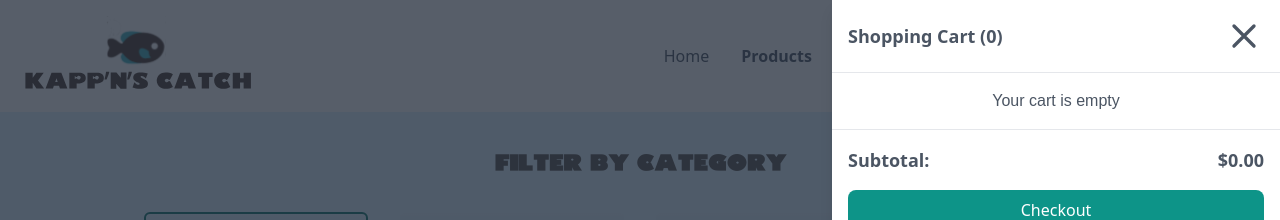
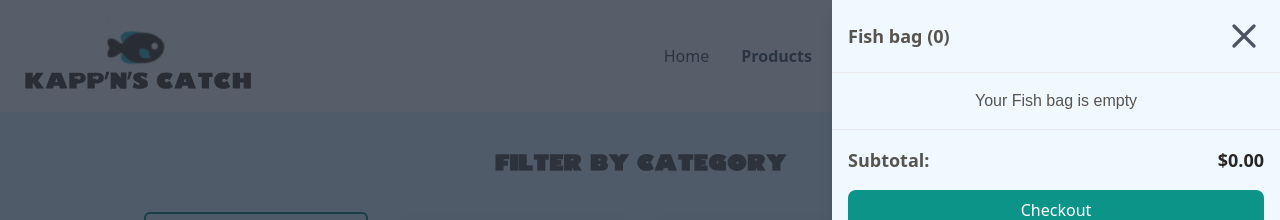
Before and after one commit to Kobbejr/ReactWebbshop, a React (Vite) app: page /products in a window 1280 px wide. Both pictures are taken after a click on the button 1240 px from the left and 56 px from the top of the page. Shown: the top 220 px of the page. Built offline with nearby package versions, Linux system fonts and the light colour scheme; no server answers.

Commit message:
ändrat styling i drawerCart, likväl som lagt till function för att ta bort items och klicka utanför för att stänga hela drawern

```diff
--- a/package.json
+++ b/package.json
@@ -14,6 +14,7 @@
     "axios": "^1.7.2",
     "react": "^18.2.0",
     "react-dom": "^18.2.0",
+    "react-icons": "^5.2.1",
     "react-router-dom": "^6.23.1"
   },
   "devDependencies": {
--- a/src/components/Header.jsx
+++ b/src/components/Header.jsx
@@ -4,7 +4,7 @@ import CartIcon from "./MenuCartIcon";
 import MenuIcon from "./MenuMenuIcon";
 import CrossIcon from "./MenuCrossIcon";
 import CartDrawer from "./ShoppingFlow/CartDrawer";
-import { useShoppingCart } from "./context/CartContext"; // Assuming you have a CartContext
+import { useShoppingCart } from "./context/CartContext";
 
 const Header = () => {
   const [isMenuOpen, setIsMenuOpen] = useState(false);
@@ -16,6 +16,7 @@ const Header = () => {
     products,
     incrementQuantity,
     decrementQuantity,
+    removeFromCart,
   } = useShoppingCart();
 
   const toggleMenu = () => {
@@ -139,6 +140,7 @@ const Header = () => {
         products={products}
         incrementQuantity={incrementQuantity}
         decrementQuantity={decrementQuantity}
+        removeFromCart={removeFromCart}
         goToCheckout={() => console.log("Go to checkout")}
         totalItems={getTotalItems()} // Pass total items count to CartDrawer
       />
--- a/src/components/ShoppingFlow/CartDrawer.jsx
+++ b/src/components/ShoppingFlow/CartDrawer.jsx
@@ -1,5 +1,8 @@
-import React from "react";
+import React, { useRef, useEffect } from "react";
+import { Link } from "react-router-dom";
 import CrossIcon from "../MenuCrossIcon";
+import { FaPlus, FaMinus } from "react-icons/fa6";
+import { IoTrashOutline } from "react-icons/io5";
 
 const CartDrawer = ({
   isOpen,
@@ -8,9 +11,40 @@ const CartDrawer = ({
   products = [],
   incrementQuantity,
   decrementQuantity,
+  removeFromCart,
+  setCart,
   goToCheckout,
   totalItems,
 }) => {
+  const drawerRef = useRef(null);
+
+  // Function to handle clicks outside the drawer to close it
+  const handleClickOutside = (event) => {
+    if (drawerRef.current && !drawerRef.current.contains(event.target)) {
+      closeDrawer();
+    }
+  };
+
+  // Effect to add or remove click event listener based on drawer state
+  useEffect(() => {
+    if (isOpen) {
+      document.addEventListener("mousedown", handleClickOutside);
+    } else {
+      document.removeEventListener("mousedown", handleClickOutside);
+    }
+
+    // Clean up the event listener when the component unmounts or when drawer closes
+    return () => {
+      document.removeEventListener("mousedown", handleClickOutside);
+    };
+  }, [isOpen]); // Dependency on isOpen ensures effect runs when drawer state changes
+
+  // If drawer is not open, return null (component doesn't render anything)
+  if (!isOpen) {
+    return null;
+  }
+
+  // Function to calculate the total price of items in the cart
   const getTotalPrice = () => {
     return Object.keys(cart)
       .reduce((total, id) => {
@@ -21,37 +55,44 @@ const CartDrawer = ({
   };
 
   return (
+    // Overlay background
     <div
       className={`fixed inset-0 bg-gray-800 bg-opacity-75 transition-opacity ${
         isOpen ? "opacity-100" : "opacity-0 pointer-events-none"
       } z-50`}
     >
+      {/* Drawer container */}
       <div
-        className={`fixed top-0 right-0 w-full max-w-md h-full bg-white shadow-lg transform transition-transform ${
+        ref={drawerRef}
+        className={`fixed top-0 right-0 w-full max-w-md h-full bg-sky-50 shadow-lg transform transition-transform ${
           isOpen ? "translate-x-0" : "translate-x-full"
         }`}
       >
+        {/* Drawer header */}
         <div className="flex items-center justify-between p-4 border-b">
-          <h2 className="text-lg font-bold">Shopping Cart ({totalItems})</h2>
+          <h2 className="text-lg text-stone-600 font-bold">Fish bag ({totalItems})</h2>
           <button onClick={closeDrawer}>
             <CrossIcon className="w-6 h-6 text-gray-600" />
           </button>
         </div>
+        {/* Drawer content */}
         <div className="p-4 space-y-4">
           {Object.keys(cart).length > 0 ? (
             Object.keys(cart).map((id) => {
               const product = products.find((item) => item.id === parseInt(id));
               if (!product) {
-                // console.error(`Product with id ${id} not found`);
+                // Product not found
                 return null;
               }
               return (
-                <div key={id} className="flex items-center justify-between">
+                <div key={id} className="flex text-stone-600 items-center justify-between shadow-md p-2">
+                  {/* Link to product page */}
+                  <Link to={`/products/${id}`}>
                     <div className="flex items-center space-x-4">
                       <img
                         src={product.image}
+                        className="w-16 h-16 object-cover"
                         alt={product.title}
-                      className="w-16 h-16 object-cover"
                       />
                       <div>
                         <h3 className="text-sm font-bold">{product.title}</h3>
@@ -60,32 +101,47 @@ const CartDrawer = ({
                         </p>
                       </div>
                     </div>
+                  </Link>
+                  {/* Quantity controls and delete button */}
                   <div className="flex items-center space-x-2">
+                    <div className="CartButton w-[88px] h-[31px] p-2.5 bg-sky-50 rounded-[30px] border-2 border-teal-600 justify-center items-center gap-2.5 flex">
                       <button
                         onClick={() => decrementQuantity(id)}
-                      className="bg-gray-200 rounded-full px-2 py-1 text-gray-600"
+                        className="text-teal-600 text-xl font-semibold"
                       >
-                      -
+                        <FaMinus style={{ width: "12px" }} />
                       </button>
-                    <span>{cart[id]}</span>
+                      <span className="text-stone-900 text-base font-medium leading-normal p-1">
+                        {cart[id]}
+                      </span>
                       <button
                         onClick={() => incrementQuantity(id)}
-                      className="bg-gray-200 rounded-full px-2 py-1 text-gray-600"
+                        className="text-teal-600 text-2xl font-semibold"
                       >
-                      +
+                        <FaPlus style={{ width: "12px" }} />
+                      </button>
+                    </div>
+                    {/* Delete button */}
+                    <button
+                      onClick={() => removeFromCart(id)}
+                      className="text-stone-700 text-xl"
+                    >
+                      <IoTrashOutline />
                     </button>
                   </div>
                 </div>
               );
             })
           ) : (
-            <p className="text-center text-gray-600">Your cart is empty</p>
+            // Empty cart message
+            <p className="text-center text-stone-600">Your Fish bag is empty</p>
           )}
         </div>
+        {/* Drawer footer */}
         <div className="p-4 border-t">
           <div className="flex items-center justify-between mb-4">
-            <span className="text-lg font-bold">Subtotal:</span>
-            <span className="text-lg font-bold">${getTotalPrice()}</span>
+            <span className="text-lg text-stone-600 font-bold">Subtotal:</span>
+            <span className="text-lg text-stone-800 font-bold">${getTotalPrice()}</span>
           </div>
           <button
             onClick={goToCheckout}
```
Also changed, not shown: src/components/context/CartContext.jsx (line endings or trailing spaces), 2 other files (tests, documents, lock files or other folders). Lines whose indentation alone changed are shown as unchanged.
